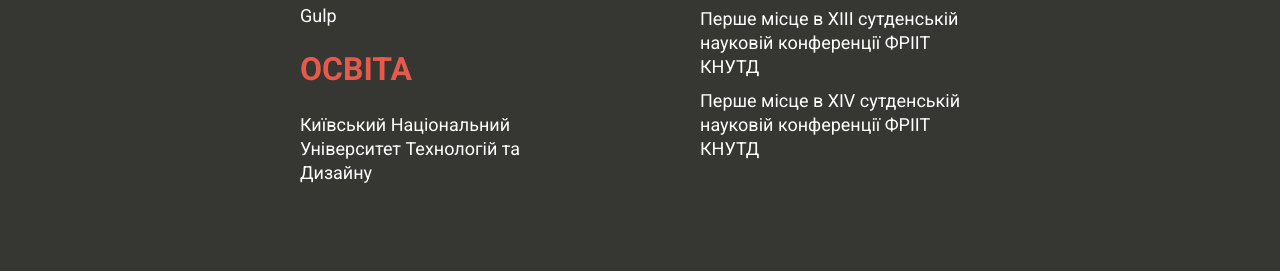
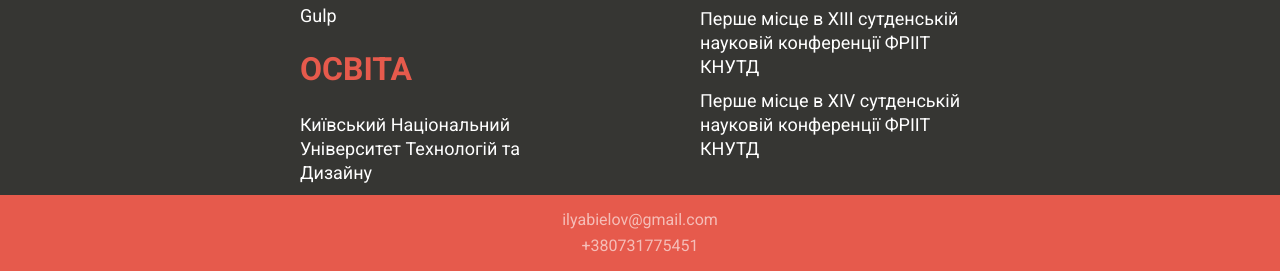
Before and after one commit to IlyaBielov/IlyaBielov.github.io, a website: page index.html in a window 1280 px wide. Shown: the part 700-971 px from the top of the page. Before the commit the page ends 895 px from the top, so only its background shows below. Drawn offline with nearby package versions, Linux system fonts and the light colour scheme; files that its build step writes are made by us from their sources.

Commit message:
finish footer

```diff
--- a/index.html
+++ b/index.html
@@ -70,6 +70,14 @@
         </section>
       </div>
     </main>
+    <footer class="footer">
+      <div class="wrap">
+        <div class="footer-links">
+          <a class="link" href="mailto:ilyabielov@gmail.com">ilyabielov@gmail.com</a>
+          <a class="link" href="tel:+3801775451">+380731775451</a>
+        </div>
+      </div>
+    </footer>
   </div>
 </body>
 </html>
--- /dev/null
+++ b/scss/blocks/footer.scss
@@ -0,0 +1,22 @@
+.footer {
+  display: flex;
+  height: 76px;
+  background-color: $bg-header;
+  text-align: center;
+  align-items: center;
+
+  .footer-links {
+    display: flex;
+    justify-content: center;
+    align-items: center;
+    flex-direction: column;
+
+    .link {
+      color: $white;
+      opacity: 0.6;
+      text-align: center;
+      width: 100%;
+      padding: 5px 0 5px 0;
+    }
+  }
+}
--- a/scss/style.scss
+++ b/scss/style.scss
@@ -8,3 +8,4 @@
 
 @import "blocks/header.scss";
 @import "blocks/main.scss";
+@import "blocks/footer.scss";
```
